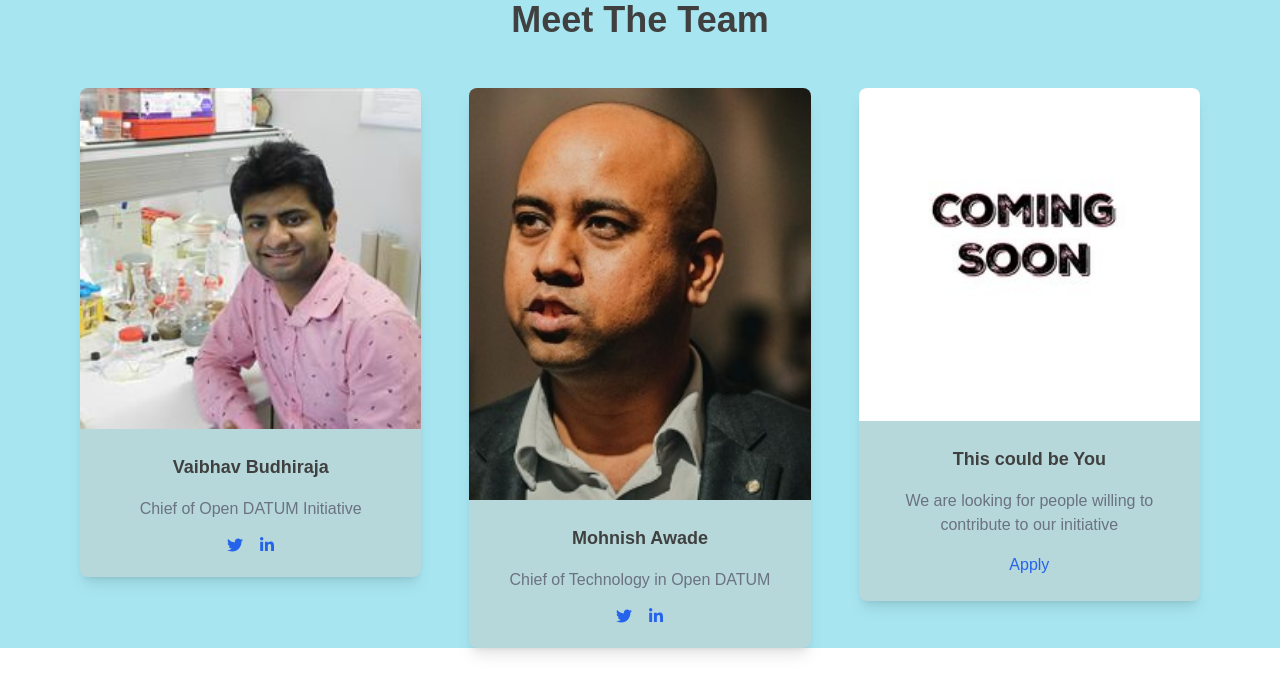
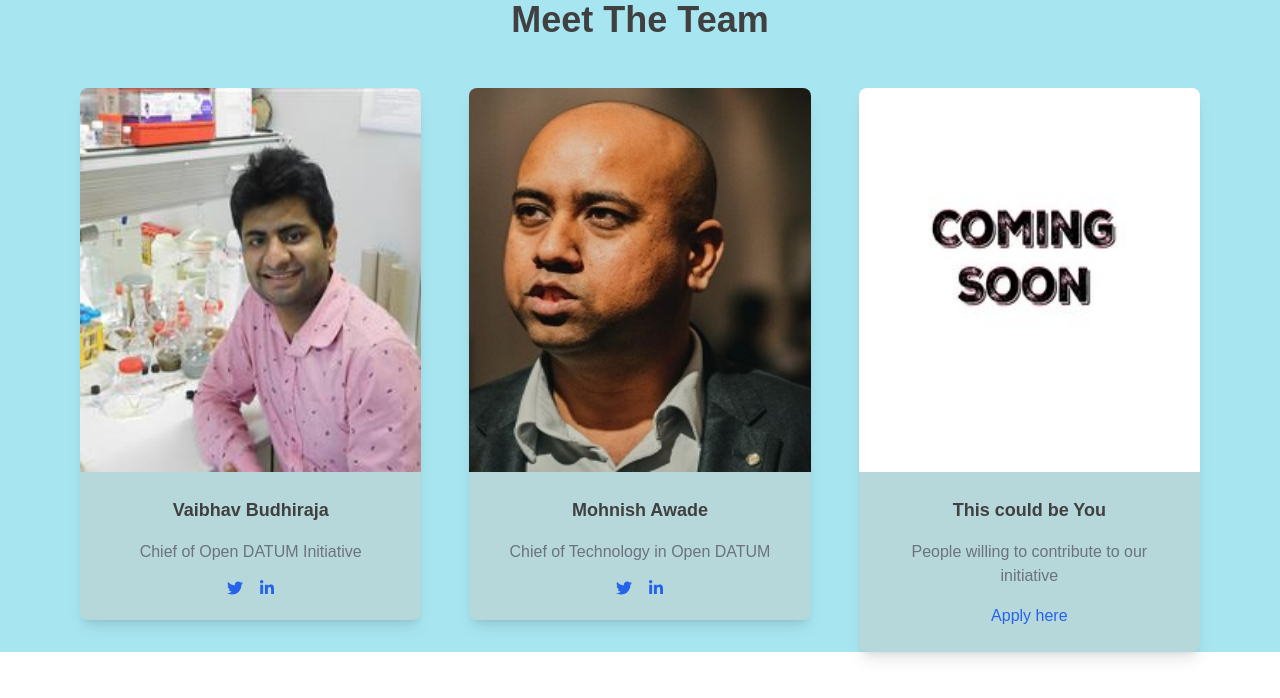
Before and after one commit to Mani007/open-datum-web, a Next.js app: page /About in a window 1280 px wide. Shown: the top 698 px of the page. Built offline with nearby package versions, Linux system fonts and the light colour scheme.

Commit message:
About page sorted

```diff
--- a/src/app/About/page.tsx
+++ b/src/app/About/page.tsx
@@ -17,7 +17,9 @@ function About() {
           <div className="mb-6 lg:mb-0">
             <div className="bg-[#b6d8db] block rounded-lg shadow-lg">
               <div className="relative overflow-hidden bg-no-repeat bg-cover">
-                <Image src={Vai} alt='Vaibhav' className="w-full rounded-t-lg" />
+                <Image src={Vai}
+
+                alt='Vaibhav' className="w-full h-96 rounded-t-lg" />
                 <a href="#!">
                   <div className="absolute top-0 right-0 bottom-0 left-0 w-full h-full overflow-hidden bg-fixed"></div>
                 </a>
@@ -54,8 +56,10 @@ function About() {
           <div className="mb-6 lg:mb-0">
             <div className="bg-[#b6d8db] block rounded-lg shadow-lg">
               <div className="relative overflow-hidden bg-no-repeat bg-cover">
-                <Image src={Mohnish} alt='Mohnish'
-                 className="w-full rounded-t-lg" />
+                <Image src={Mohnish}
+
+                 alt='Mohnish'
+                 className="w-full h-96 rounded-t-lg" />
                 <a href="#!">
                   <div className="absolute top-0 right-0 bottom-0 left-0 w-full h-full overflow-hidden bg-fixed"></div>
                 </a>
@@ -92,7 +96,7 @@ function About() {
             <div className="bg-[#b6d8db] block rounded-lg shadow-lg">
               <div className="relative overflow-hidden bg-no-repeat bg-cover">
                 <Image src={Coming} alt='Comingsoon'
-                className="w-full rounded-t-lg" />
+                className="w-full h-96 rounded-t-lg" />
                 <a href="#!">
                   <div className="absolute top-0 right-0 bottom-0 left-0 w-full h-full overflow-hidden bg-fixed"></div>
                 </a>
@@ -105,8 +109,8 @@ function About() {
               </div>
               <div className="p-6">
                 <h5 className="text-lg font-bold mb-4">This could be You</h5>
-                <p className="text-gray-500 mb-4">We are looking for people willing to contribute to our initiative</p>
-                <a href="https://forms.gle/qExvw9CUgUA1669d9" target="_blank" className="text-blue-600"> Apply</a>
+                <p className="text-gray-500 mb-4">People willing to contribute to our initiative</p>
+                <a href="https://forms.gle/qExvw9CUgUA1669d9" target="_blank" className="text-blue-600"> Apply here</a>
 
               </div>
             </div>
```
